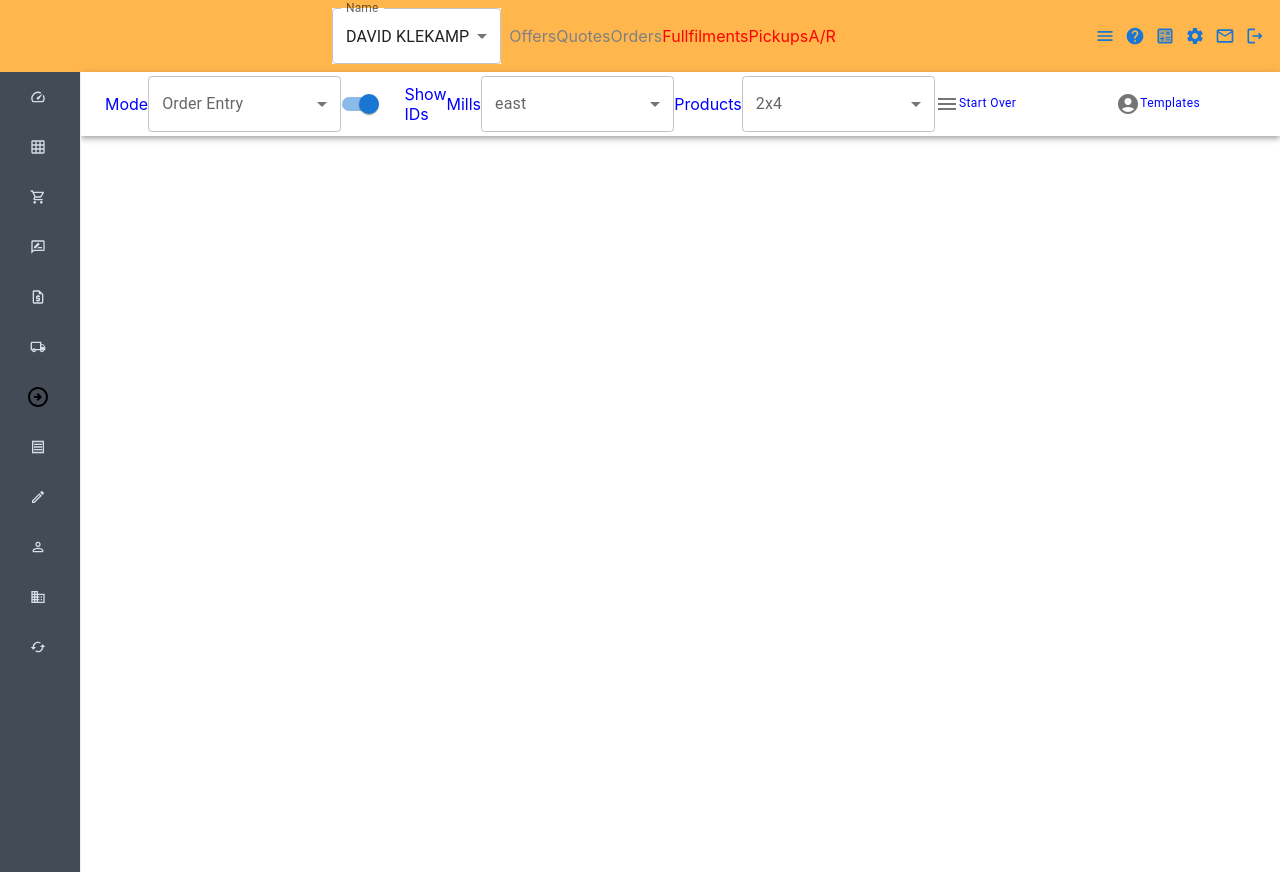
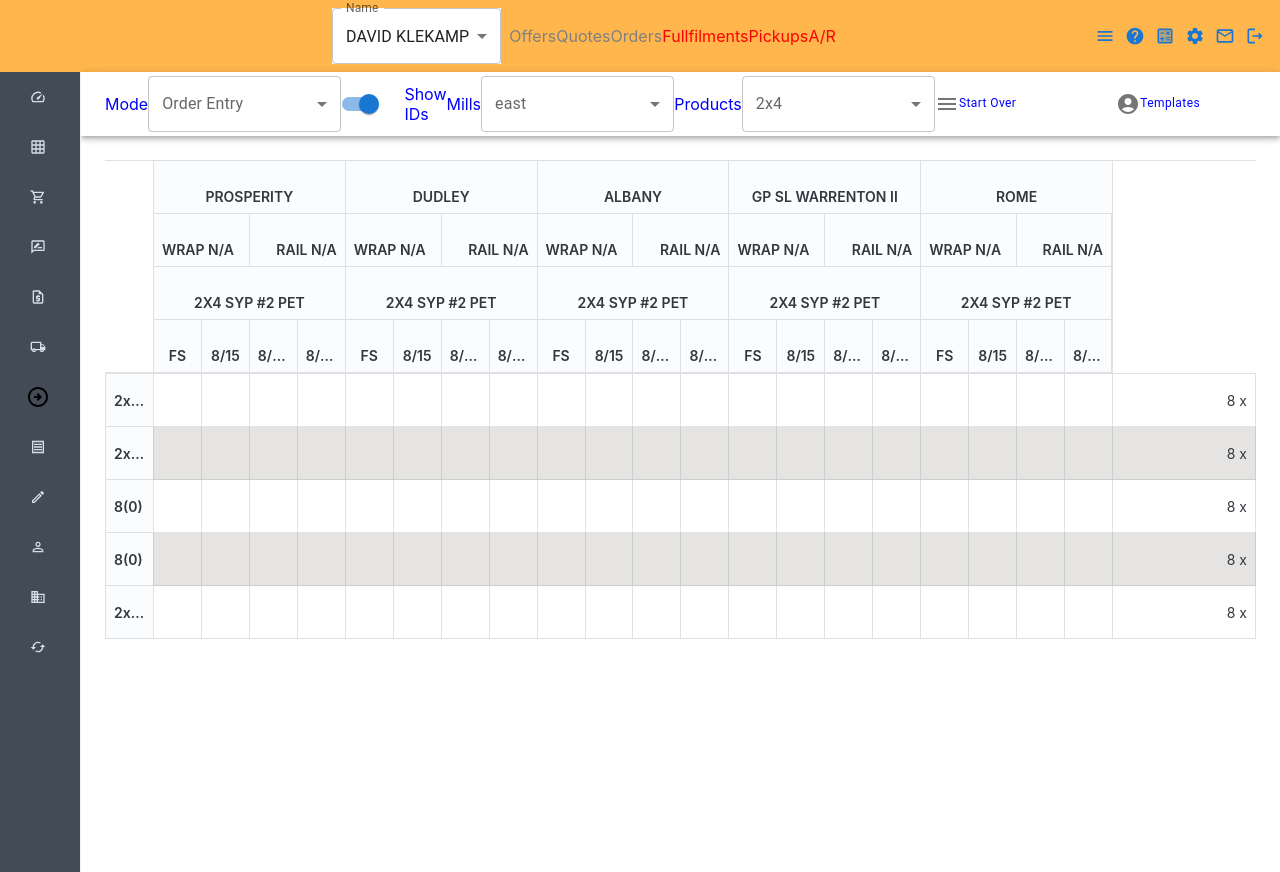
Before and after one commit to Gautam0811/GP.WoodDuck.2.0, a React (Create React App) app: page / in a window 1280 px wide. Built offline with nearby package versions, Linux system fonts and the light colour scheme; no server answers.

Commit message:
added settings and salesgrid

```diff
--- a/package.json
+++ b/package.json
@@ -7,6 +7,7 @@
     "@emotion/styled": "^11.10.5",
     "@material-ui/core": "^4.12.4",
     "@mui/icons-material": "^5.11.0",
+    "@mui/joy": "^5.0.0-alpha.66",
     "@mui/lab": "^5.0.0-alpha.118",
     "@mui/material": "^5.11.7",
     "@testing-library/jest-dom": "^5.16.5",
--- a/src/App.js
+++ b/src/App.js
@@ -7,9 +7,11 @@ import WD_LeftSideBar from "./components/WD_LeftSideBar";
 import React from "react";
 import { BrowserRouter as Router, Routes, Route, Link } from "react-router-dom";
 
-import WD_ProductsGroupHeader from "./components/WD_ProductGroupsHeader";
 import WD_ProductGroupsPage from "./components/WD_ProductGroupsPage";
-import WD_SalesGridHeader from "./components/WD_SalesGridHeader";
+import WD_SalesGrid from "./components/WD_SalesGrid";
+import WD_Settings from "./components/WD_Settings";
+
+
 function App() {
   return (
     <Grid>
@@ -21,8 +23,10 @@ function App() {
           <WD_LeftSideBar />
 
           <Routes>
-            <Route path="/" element={<WD_SalesGridHeader />}></Route>
-            <Route path="/salesgrid" element={<WD_SalesGridHeader />}></Route>
+            {/* <Route path="/" element={<WD_SalesGrid />}></Route>  */}
+            <Route path="/" element={<WD_SalesGrid />}></Route>
+            <Route path="/settings" element={<WD_Settings />}></Route>
+            <Route path="/salesgrid" element={<WD_SalesGrid />}></Route>
             <Route path="/productgroups" element={<WD_ProductGroupsPage />}></Route>
           </Routes>
         </Grid>
--- a/src/components/WD_ProductGroupsHeader.jsx
+++ b/src/components/WD_ProductGroupsHeader.jsx
@@ -10,7 +10,7 @@ export default function WD_ProductGroupsHeader() {
   return (
     //for header
     //<div style={{ width:'1000px',  display: 'flex', flexDirection: 'row', justifyContent:'space-between', alignItems:'center', backgroundColor: '#f1f4fb'}}>
-    <Box sx={{ flexGrow: 1,display: 'flex', flexDirection: 'row', justifyContent:'space-between', alignItems:'center', backgroundColor: '#f1f4fb' }}>
+    <Box sx={{flexGrow: 1,display: 'flex', flexDirection: 'row', justifyContent:'space-between', alignItems:'center', backgroundColor: '#f1f4fb' }}>
         <div style={{justifyContent: 'center', paddingLeft: '20px'}}>
             <Typography style={{ fontWeight: 'bold' }}>My Product Groups</Typography>
         </div>
--- a/src/components/WD_SalesGrid.jsx
+++ b/src/components/WD_SalesGrid.jsx
@@ -0,0 +1,247 @@
+import * as React from "react";
+import Table from "@mui/joy/Table";
+import WD_SalesGridHeader from "./WD_SalesGridHeader";
+import Grid from "@mui/material/Grid";
+
+
+export default function SalesGrid() {
+  return (
+    <Grid>
+      <WD_SalesGridHeader />
+      <Grid sx={{ display: 'flex', flexDirection: 'row'}}>
+        <Table sx={{ width: "100%", height: "35%", p: 3 }} borderAxis="both">
+          <thead>
+            <tr
+              style={{
+                backgroundColor: "gray",
+                borderCollapse: "collapse",
+                color: "white",
+              }}
+            >
+              <th
+                rowspan={4}
+                style={{ borderLeftWidth: 0, backgroundColor: "white" }}
+              ></th>
+              <th colspan={4} style={{ textAlign: "center" }}>
+                PROSPERITY
+              </th>
+              <th colspan={4} style={{ textAlign: "center" }}>
+                DUDLEY
+              </th>
+              <th colspan={4} style={{ textAlign: "center" }}>
+                ALBANY
+              </th>
+              <th colspan={4} style={{ textAlign: "center" }}>
+                GP SL WARRENTON II
+              </th>
+              <th colspan={4} style={{ textAlign: "center" }}>
+                ROME
+              </th>
+              <th
+                rowspan={4}
+                colspan={3}
+                style={{ borderRightWidth: 0, backgroundColor: "white" }}
+              ></th>
+            </tr>
+            <tr style={{ backgroundColor: "gray", color: "white" }}>
+              <th colspan={2}>WRAP N/A</th>
+              <th colspan={2} style={{ textAlign: "right" }}>
+                RAIL N/A
+              </th>
+              <th colspan={2}>WRAP N/A</th>
+              <th colspan={2} style={{ textAlign: "right" }}>
+                RAIL N/A
+              </th>
+              <th colspan={2}>WRAP N/A</th>
+              <th colspan={2} style={{ textAlign: "right" }}>
+                RAIL N/A
+              </th>
+              <th colspan={2}>WRAP N/A</th>
+              <th colspan={2} style={{ textAlign: "right" }}>
+                RAIL N/A
+              </th>
+              <th colspan={2}>WRAP N/A</th>
+              <th colspan={2} style={{ textAlign: "right" }}>
+                RAIL N/A
+              </th>
+            </tr>
+            <tr style={{ backgroundColor: "#1357a6" }}>
+              <th colspan={4} style={{ textAlign: "center" }}>
+                2X4 SYP #2 PET
+              </th>
+              <th colspan={4} style={{ textAlign: "center" }}>
+                2X4 SYP #2 PET
+              </th>
+              <th colspan={4} style={{ textAlign: "center" }}>
+                2X4 SYP #2 PET
+              </th>
+              <th colspan={4} style={{ textAlign: "center" }}>
+                2X4 SYP #2 PET
+              </th>
+              <th colspan={4} style={{ textAlign: "center" }}>
+                2X4 SYP #2 PET
+              </th>
+            </tr>
+            <tr>
+              <th style={{ textAlign: "center" }}>FS</th>
+              <th style={{ textAlign: "center" }}>8/15</th>
+              <th style={{ textAlign: "center" }}>8/22</th>
+              <th style={{ textAlign: "center" }}>8/29</th>
+              <th style={{ textAlign: "center" }}>FS</th>
+              <th style={{ textAlign: "center" }}>8/15</th>
+              <th style={{ textAlign: "center" }}>8/22</th>
+              <th style={{ textAlign: "center" }}>8/29</th>{" "}
+              <th style={{ textAlign: "center" }}>FS</th>
+              <th style={{ textAlign: "center" }}>8/15</th>
+              <th style={{ textAlign: "center" }}>8/22</th>
+              <th style={{ textAlign: "center" }}>8/29</th>{" "}
+              <th style={{ textAlign: "center" }}>FS</th>
+              <th style={{ textAlign: "center" }}>8/15</th>
+              <th style={{ textAlign: "center" }}>8/22</th>
+              <th style={{ textAlign: "center" }}>8/29</th>{" "}
+              <th style={{ textAlign: "center" }}>FS</th>
+              <th style={{ textAlign: "center" }}>8/15</th>
+              <th style={{ textAlign: "center" }}>8/22</th>
+              <th style={{ textAlign: "center" }}>8/29</th>
+            </tr>
+          </thead>
+          <tbody>
+            <tr>
+              <th scope="row">2x4 SYP #2 PET -8(0)</th>
+              <td></td>
+              <td></td>
+              <td></td>
+              <td></td>
+              <td></td>
+              <td></td>
+              <td></td>
+              <td></td>
+              <td></td>
+              <td></td>
+              <td></td>
+              <td></td>
+              <td></td>
+              <td></td>
+              <td></td>
+              <td></td>
+              <td></td>
+              <td></td>
+              <td></td>
+              <td></td>
+              <td colSpan={3} style={{ textAlign: "right" }}>
+                8 x{" "}
+              </td>
+            </tr>
+            <tr style={{ backgroundColor: "#E5E4E2" }}>
+              <th scope="row">2x4 SYP #2 PET -8(0)</th>
+              <td></td>
+              <td></td>
+              <td></td>
+              <td></td>
+              <td></td>
+              <td></td>
+              <td></td>
+              <td></td>
+              <td></td>
+              <td></td>
+              <td></td>
+              <td></td>
+              <td></td>
+              <td></td>
+              <td></td>
+              <td></td>
+              <td></td>
+              <td></td>
+              <td></td>
+              <td></td>
+              <td colSpan={3} style={{ textAlign: "right" }}>
+                8 x{" "}
+              </td>
+            </tr>
+            <tr>
+              <th scope="row">8(0)</th>
+              <td></td>
+              <td></td>
+              <td></td>
+              <td></td>
+              <td></td>
+              <td></td>
+              <td></td>
+              <td></td>
+              <td></td>
+              <td></td>
+              <td></td>
+              <td></td>
+              <td></td>
+              <td></td>
+              <td></td>
+              <td></td>
+              <td></td>
+              <td></td>
+              <td></td>
+              <td></td>
+              <td colSpan={3} style={{ textAlign: "right" }}>
+                8 x{" "}
+              </td>
+            </tr>
+            <tr style={{ backgroundColor: "#E5E4E2" }}>
+              <th scope="row">8(0)</th>
+              <td></td>
+              <td></td>
+              <td></td>
+              <td></td>
+              <td></td>
+              <td></td>
+              <td></td>
+              <td></td>
+              <td></td>
+              <td></td>
+              <td></td>
+              <td></td>
+              <td></td>
+              <td></td>
+              <td></td>
+              <td></td>
+              <td></td>
+              <td></td>
+              <td></td>
+              <td></td>
+              <td colSpan={3} style={{ textAlign: "right" }}>
+                8 x{" "}
+              </td>
+            </tr>
+            <tr>
+              <th scope="row">2x4 SYP #2 PET -8(0)</th>
+              <td></td>
+              <td></td>
+              <td></td>
+              <td></td>
+              <td></td>
+              <td></td>
+              <td></td>
+              <td></td>
+              <td></td>
+              <td></td>
+              <td></td>
+              <td></td>
+              <td></td>
+              <td></td>
+              <td></td>
+              <td></td>
+              <td></td>
+              <td></td>
+              <td></td>
+              <td></td>
+              <td colSpan={3} style={{ textAlign: "right" }}>
+                8 x{" "}
+              </td>
+            </tr>
+          </tbody>
+        </Table>
+
+
+         {/* Manas Component comes here */}
+      </Grid>
+    </Grid>
+  );
+}
--- /dev/null
+++ b/src/components/WD_Settings.jsx
@@ -0,0 +1,61 @@
+import * as React from "react";
+import Grid from "@mui/material/Grid";
+import WD_SettingsSectionHeader from './WD_SettingsSectionHeader';
+import Box from '@mui/material/Box';
+
+
+export default function Settings() {
+  return (
+    <Grid>
+        <WD_SettingsSectionHeader />
+        <Grid sx={{ paddingTop: '50px', justifyContent:'space-evenly', display: 'flex', flexDirection: 'row'}}>
+            <table border="1" style={{ color: '#1357a6', paddingRight:'200px'}}>
+                <th style={{ color: 'black', backgroundColor: "#f1f4fb"}}>
+                    USER SETTINGS
+                </th>
+                <tr>
+                    Mill Groups
+                </tr>
+                <tr>
+                    Product Groups
+                </tr>
+                <tr>
+                    Buyer Groups
+                </tr>
+                <tr>
+                    Custom Settings
+                </tr>
+                <tr>
+
+                </tr>
+                <tr>
+
+                </tr>
+            </table>
+            <table border="1" style={{color: '#1357a6',  paddingRight:'200px'}}>
+            <th style={{ color: 'black', backgroundColor: "#f1f4fb"}}>
+                    SITE SETTINGS
+                </th>
+                <tr>
+                    Mass Price Updates
+                </tr>
+                <tr>
+                    Mass Price Mill Groups
+                </tr>
+                <tr>
+                    Mass Price Product Groups
+                </tr>
+                <tr>
+                    Mill Threat Levels
+                </tr>
+                <tr>
+                    Sales Persons
+                </tr>
+                <tr>
+                    Tweaker
+                </tr>
+            </table>
+        </Grid>
+    </Grid>
+  );
+}
--- a/src/components/WD_SettingsSectionHeader.jsx
+++ b/src/components/WD_SettingsSectionHeader.jsx
@@ -6,13 +6,11 @@ export default function SettingsSectionHeader() {
     //This is the header for settings in components_2.png
     <div
       style={{
-        display: "flex",
-        flexDirection: "row",
-        justifyContent: "space-between",
         alignItems: "center",
         backgroundColor: "#f1f4fb",
         padding: "15px",
-        paddingLeft: "25px"
+        paddingLeft: "25px",
+        width: '90vw'
       }}
     >
       <Typography style={{ fontWeight: "bold" }}>Settings</Typography>
```
Also changed, not shown: src/components/WD_header-middle-section.jsx (+6 -3 lines), 1 other file (tests, documents, lock files or other folders).
